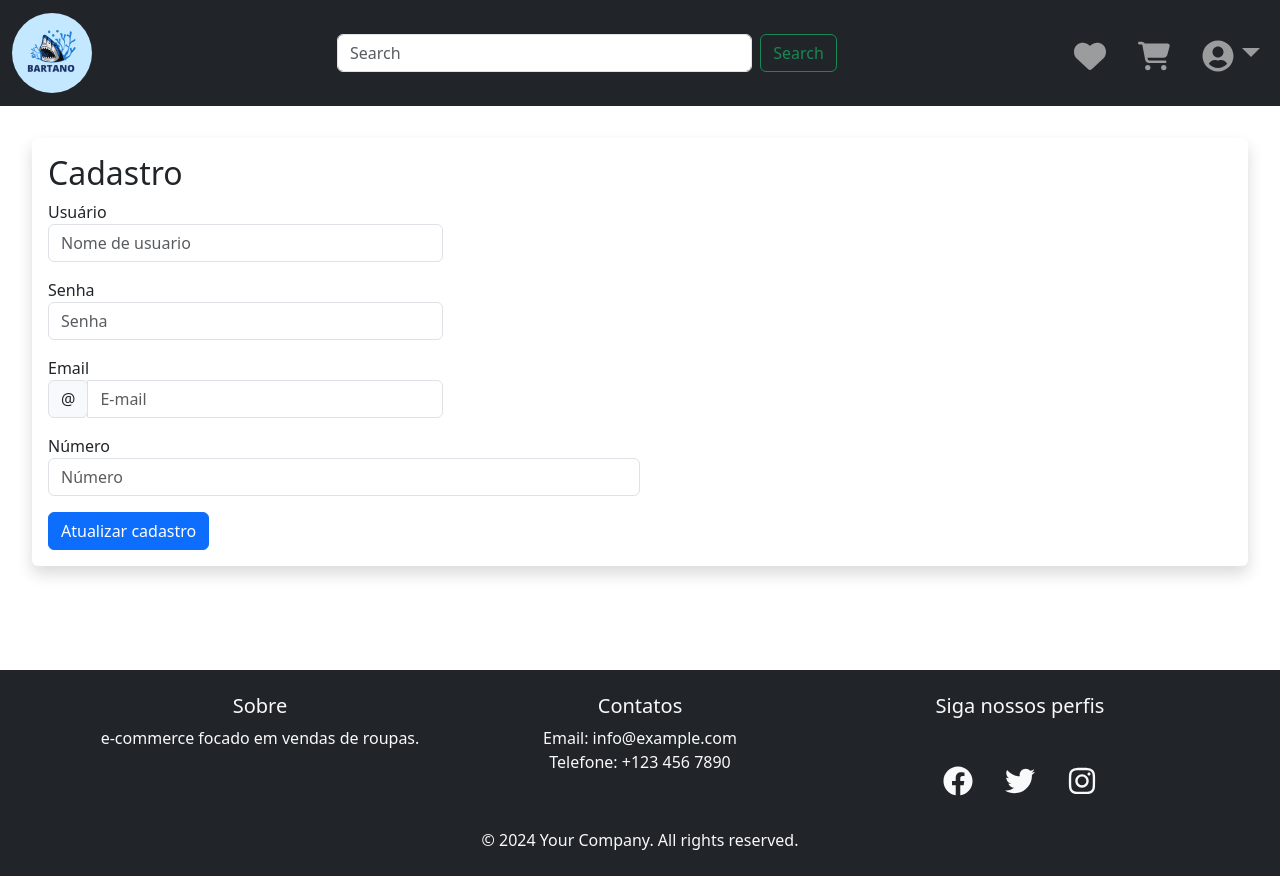
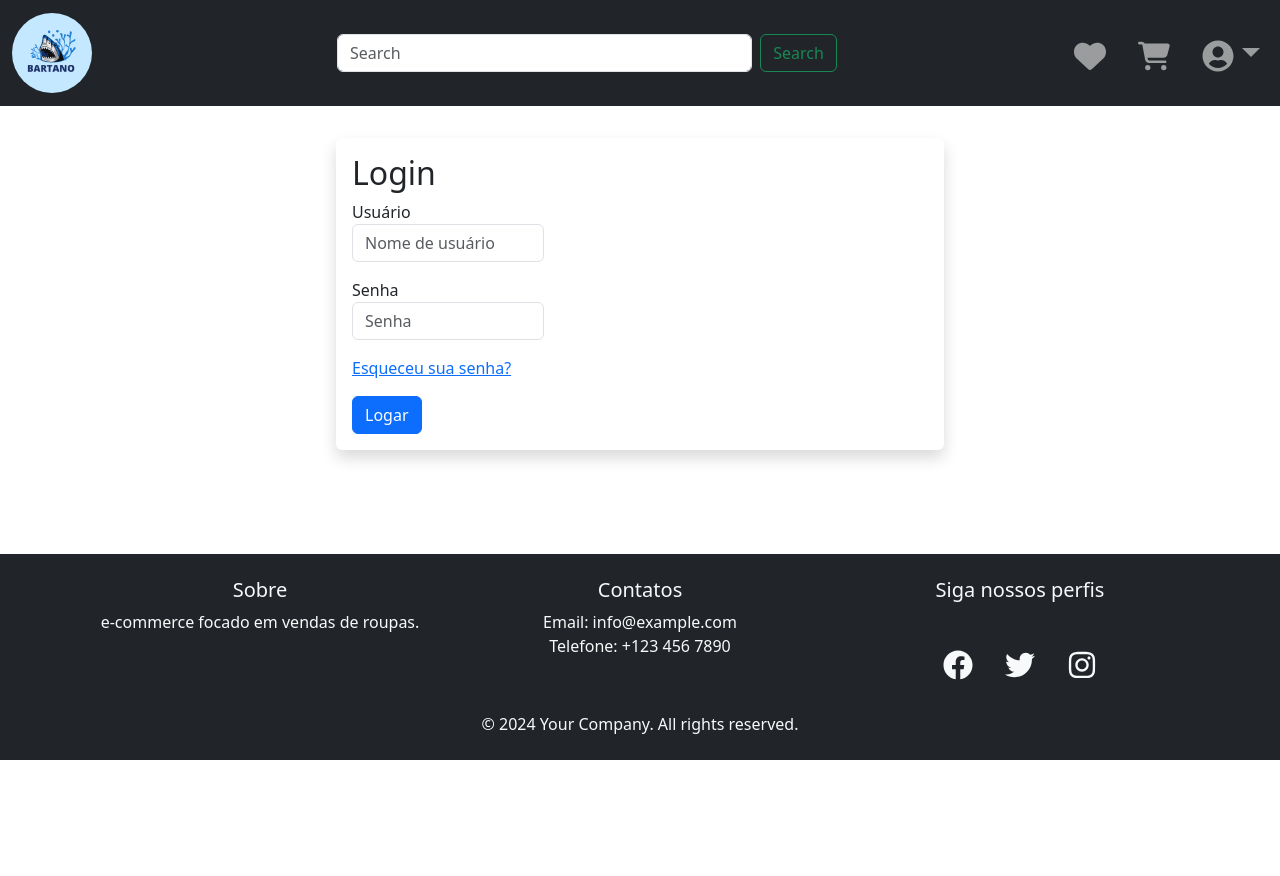
Before and after one commit to ArturMineiro/e-commerce, a React (Vite) app: page /login in a window 1280 px wide. After the commit the page ends 800 px from the top, so only its background shows below. Built offline with nearby package versions, Linux system fonts and the light colour scheme.

Commit message:
tela login

```diff
--- a/src/components/Navbar.tsx
+++ b/src/components/Navbar.tsx
@@ -61,7 +61,7 @@ function Navbar() {
                                   </Link>
                               </li>
                               <li>
-                                  <Link className="dropdown-item" to="/logout">
+                                  <Link className="dropdown-item" to="/home">
                                       Sair
                                   </Link>
                               </li>
--- a/src/pages/Login.tsx
+++ b/src/pages/Login.tsx
@@ -2,42 +2,30 @@ import React from 'react';
 
 function Login() {
   return (
-    <div className="login-container">
+    <div className="d-flex justify-content-center align-items-center ">
+    <div className="login-container w-50 ">
       <div className="login-form shadow p-3 mb-5 bg-white rounded">
-        <h2>Cadastro</h2>
+        <h2>Login</h2>
         <form>
           <div className="form-row">
             <div className="col-md-4 mb-3">
               <label htmlFor="validationServer01">Usuário</label>
-              <input type="text" className="form-control" id="validationServer01" placeholder="Nome de usuario" required />
-
+              <input type="text" className="form-control" id="validationServer01" placeholder="Nome de usuário" required />
             </div>
             <div className="col-md-4 mb-3">
               <label htmlFor="validationServer02">Senha</label>
-              <input type="password" className="form-control " id="validationServer02" placeholder="Senha" required />
-
-            </div>
-            <div className="col-md-4 mb-3">
-              <label htmlFor="validationServerEmail">Email</label>
-              <div className="input-group">
-                <div className="input-group-prepend">
-                  <span className="input-group-text" id="inputGroupPrepend3">@</span>
-                </div>
-                <input type="email" className="form-control " id="validationServerEmail" placeholder="E-mail" aria-describedby="inputGroupPrepend3" required />
-
-              </div>
+              <input type="password" className="form-control" id="validationServer02" placeholder="Senha" required />
             </div>
           </div>
           <div className="form-row">
-            <div className="col-md-6 mb-3">
-              <label htmlFor="validationServer03">Número</label>
-              <input type="text" className="form-control " id="validationServer03" placeholder="Número" required />
-
+            <div className="col-md-4 mb-3">
+              <a href="#" className="text-primary">Esqueceu sua senha?</a>
             </div>
           </div>
-          <button className="btn btn-primary" type="submit">Atualizar cadastro</button>
+          <button className="btn btn-primary" type="submit">Logar</button>
         </form>
       </div>
+    </div>
     </div>
   );
 }
```
